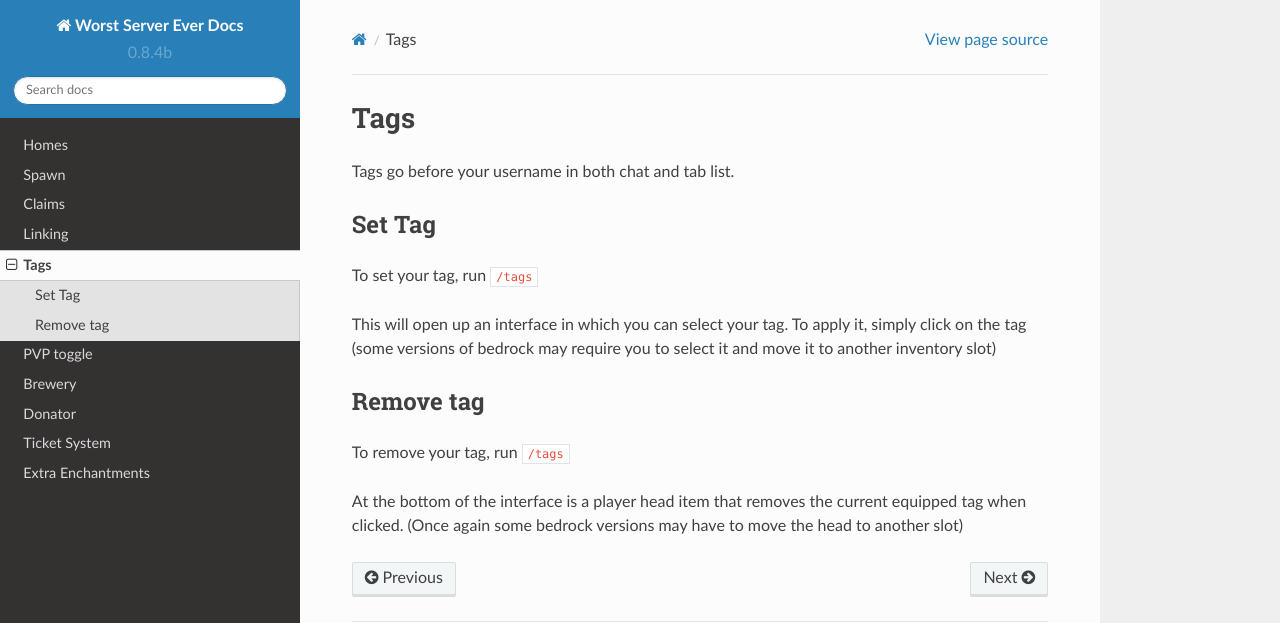
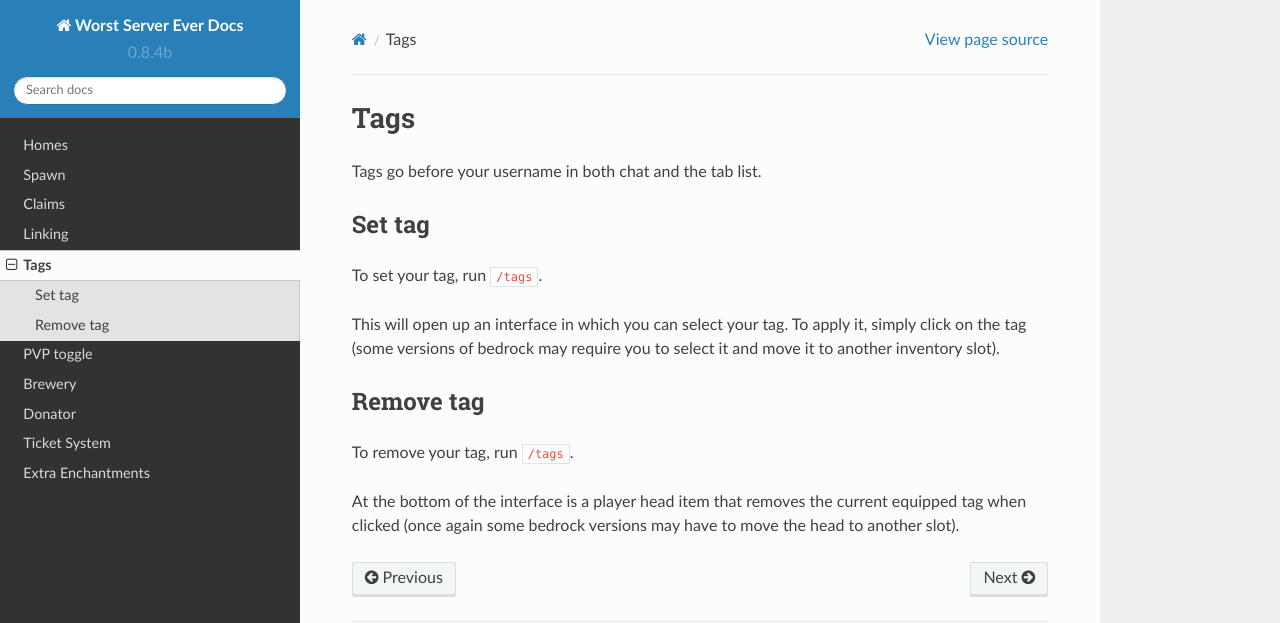
Before and after one commit to footdabmommy/wse, a Sphinx documentation site: the page built from docs/source/tags.rst, in a window 1280 px wide. Shown: the top 623 px of the page. Built offline with Sphinx 7.4.7 and the Read the Docs theme 2.0.0, drawn with Linux system fonts in a browser that asks for light colours.

Commit message:
Small changes
Added some dots and stuffs

```diff
--- a/docs/source/tags.rst
+++ b/docs/source/tags.rst
@@ -1,18 +1,18 @@
 Tags
 ====
 
-Tags go before your username in both chat and tab list.
+Tags go before your username in both chat and the tab list.
 
-Set Tag
+Set tag
 --------
 
-| To set your tag, run ``/tags``
+| To set your tag, run ``/tags``.
 This will open up an interface in which you can select your tag.
-To apply it, simply click on the tag (some versions of bedrock may require you to select it and move it to another inventory slot)
+To apply it, simply click on the tag (some versions of bedrock may require you to select it and move it to another inventory slot).
 
 Remove tag
 --------
 
-| To remove your tag, run ``/tags``
-At the bottom of the interface is a player head item that removes the current equipped tag when clicked.
-(Once again some bedrock versions may have to move the head to another slot)
+| To remove your tag, run ``/tags``.
+At the bottom of the interface is a player head item that removes the current equipped tag when clicked
+(once again some bedrock versions may have to move the head to another slot).
```
